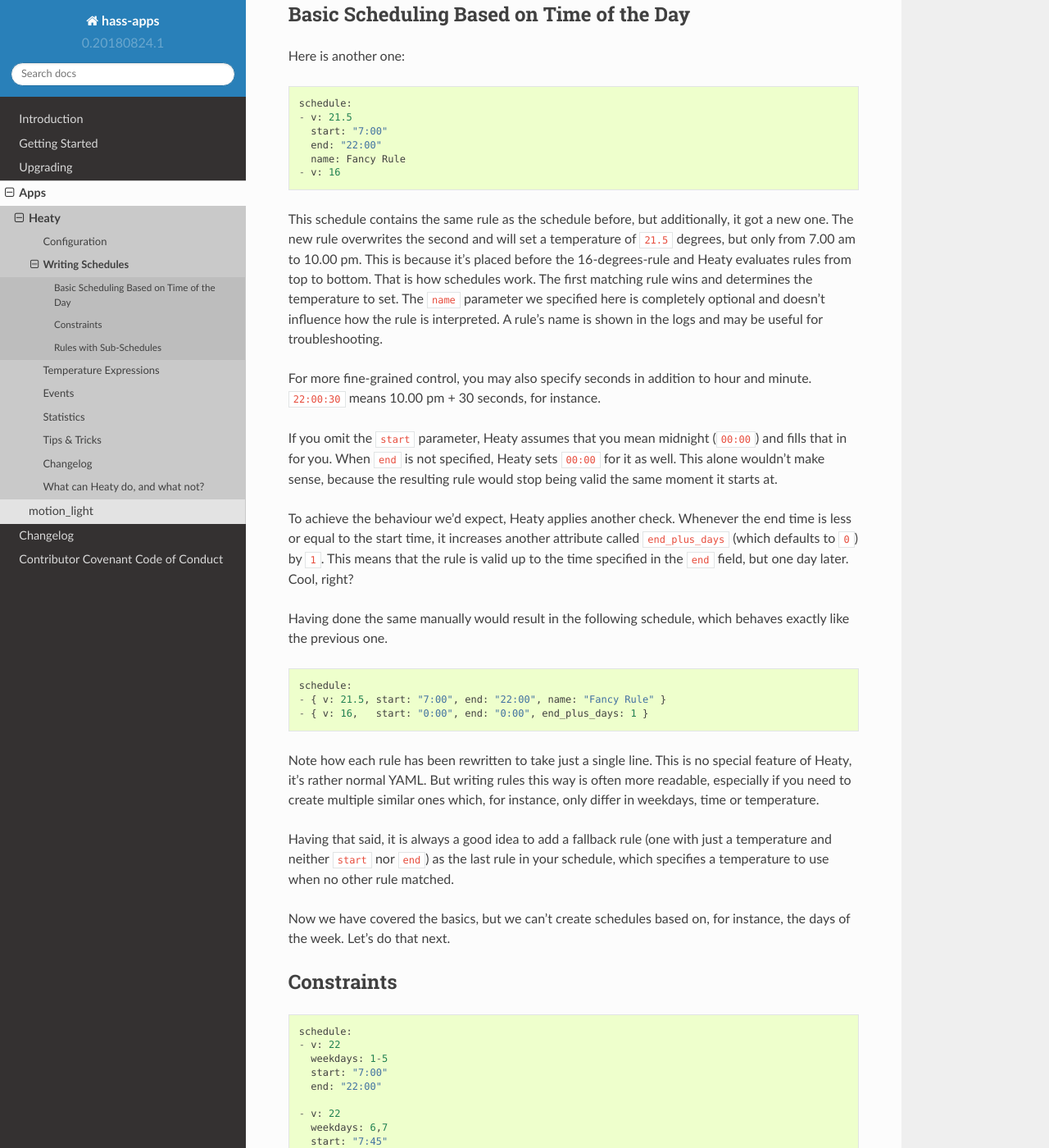
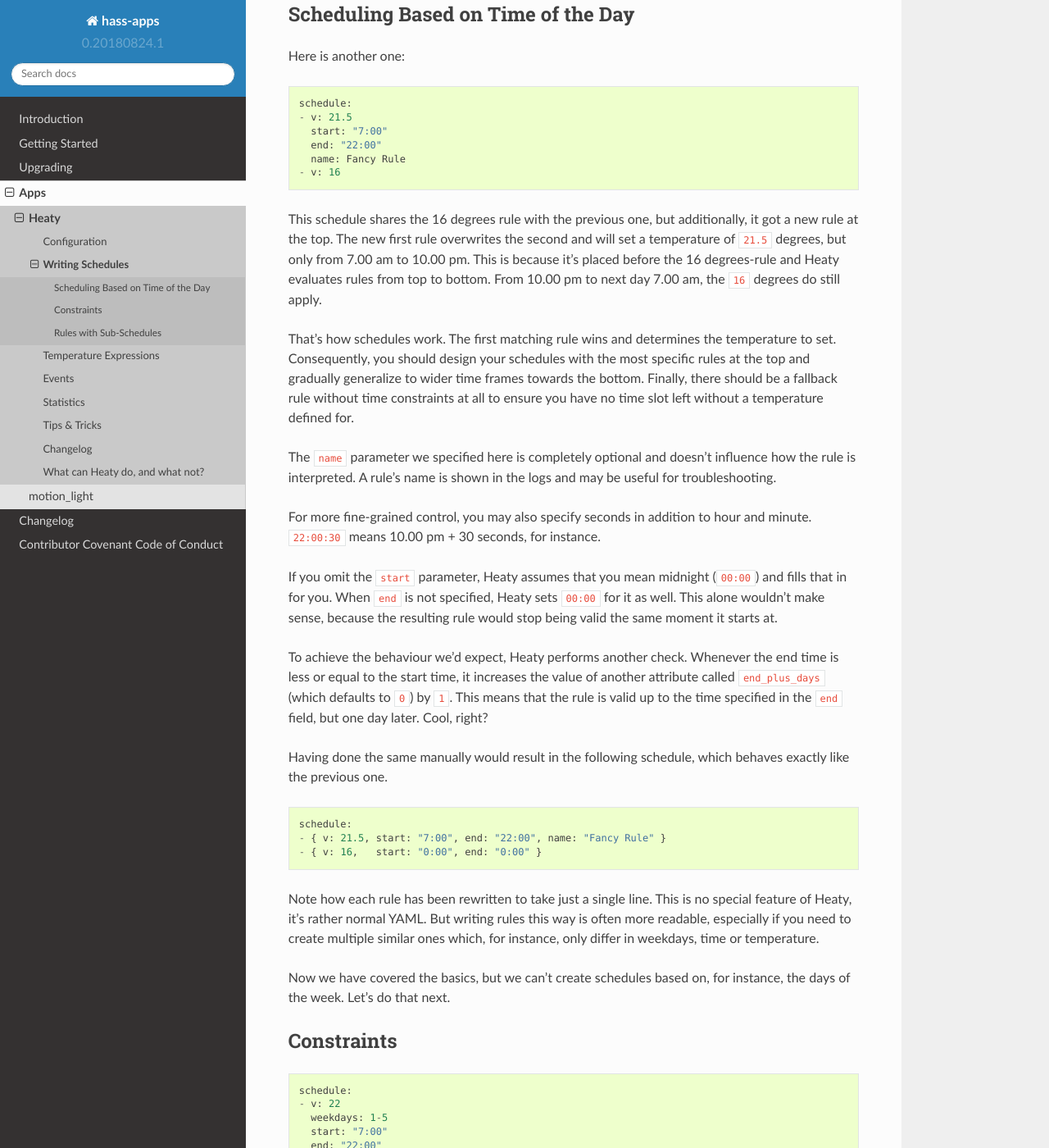
Before and after one commit to bob1de/hass-apps, a Sphinx documentation site: the page built from docs/apps/heaty/writing-schedules.rst, in a window 1280 px wide and 1400 px high, scrolled down 460 px. Shown: the whole window at 82% size. Built offline with Sphinx 7.4.7 and the Read the Docs theme 2.0.0, drawn with Linux system fonts in a browser that asks for light colours.

Commit message:
[heaty] Improved docs on schedule rule evaluation order and overlaying

```diff
--- a/docs/apps/heaty/writing-schedules.rst
+++ b/docs/apps/heaty/writing-schedules.rst
@@ -19,8 +19,8 @@ For ``value``, there is a shortcut ``v`` to make rules more
 compact. We'll use that from now on.
 
 
-Basic Scheduling Based on Time of the Day
------------------------------------------
+Scheduling Based on Time of the Day
+-----------------------------------
 
 Here is another one:
 
@@ -33,15 +33,23 @@ Here is another one:
       name: Fancy Rule
     - v: 16
 
-This schedule contains the same rule as the schedule before, but
-additionally, it got a new one. The new rule overwrites the second
-and will set a temperature of ``21.5`` degrees, but only from 7.00 am
-to 10.00 pm. This is because it's placed before the 16-degrees-rule
-and Heaty evaluates rules from top to bottom. That is how schedules
-work. The first matching rule wins and determines the temperature to
-set. The ``name`` parameter we specified here is completely optional
-and doesn't influence how the rule is interpreted. A rule's name is
-shown in the logs and may be useful for troubleshooting.
+This schedule shares the 16 degrees rule with the previous one,
+but additionally, it got a new rule at the top. The new first rule
+overwrites the second and will set a temperature of ``21.5`` degrees,
+but only from 7.00 am to 10.00 pm. This is because it's placed before
+the 16 degrees-rule and Heaty evaluates rules from top to bottom. From
+10.00 pm to next day 7.00 am, the ``16`` degrees do still apply.
+
+That's how schedules work. The first matching rule wins and determines
+the temperature to set. Consequently, you should design your schedules
+with the most specific rules at the top and gradually generalize to
+wider time frames towards the bottom. Finally, there should be a fallback
+rule without time constraints at all to ensure you have no time slot left
+without a temperature defined for.
+
+The ``name`` parameter we specified here is completely optional and
+doesn't influence how the rule is interpreted. A rule's name is shown
+in the logs and may be useful for troubleshooting.
 
 For more fine-grained control, you may also specify seconds in addition to
 hour and minute. ``22:00:30`` means 10.00 pm + 30 seconds, for instance.
@@ -52,11 +60,11 @@ Heaty sets ``00:00`` for it as well. This alone wouldn't make sense,
 because the resulting rule would stop being valid the same moment it
 starts at.
 
-To achieve the behaviour we'd expect, Heaty applies another
+To achieve the behaviour we'd expect, Heaty performs another
 check. Whenever the end time is less or equal to the start time, it
-increases another attribute called ``end_plus_days`` (which defaults
-to ``0``) by ``1``. This means that the rule is valid up to the time
-specified in the ``end`` field, but one day later. Cool, right?
+increases the value of another attribute called ``end_plus_days`` (which
+defaults to ``0``) by ``1``. This means that the rule is valid up to
+the time specified in the ``end`` field, but one day later. Cool, right?
 
 Having done the same manually would result in the following schedule,
 which behaves exactly like the previous one.
@@ -65,7 +73,7 @@ which behaves exactly like the previous one.
 
     schedule:
     - { v: 21.5, start: "7:00", end: "22:00", name: "Fancy Rule" }
-    - { v: 16,   start: "0:00", end: "0:00", end_plus_days: 1 }
+    - { v: 16,   start: "0:00", end: "0:00" }
 
 Note how each rule has been rewritten to take just a single line.
 This is no special feature of Heaty, it's rather normal YAML. But
@@ -73,13 +81,8 @@ writing rules this way is often more readable, especially if you
 need to create multiple similar ones which, for instance, only
 differ in weekdays, time or temperature.
 
-Having that said, it is always a good idea to add a fallback rule
-(one with just a temperature and neither ``start`` nor ``end``) as the
-last rule in your schedule, which specifies a temperature to use when
-no other rule matched.
-
-Now we have covered the basics, but we can't create schedules based
-on, for instance, the days of the week. Let's do that next.
+Now we have covered the basics, but we can't create schedules based on,
+for instance, the days of the week. Let's do that next.
 
 
 Constraints
```
